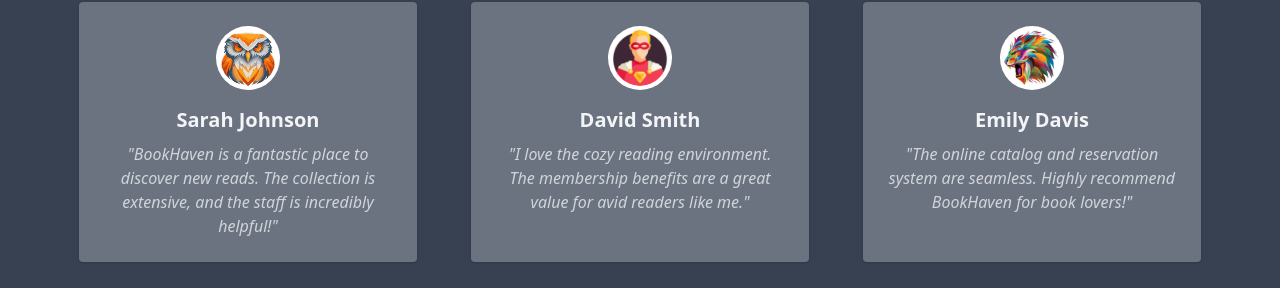
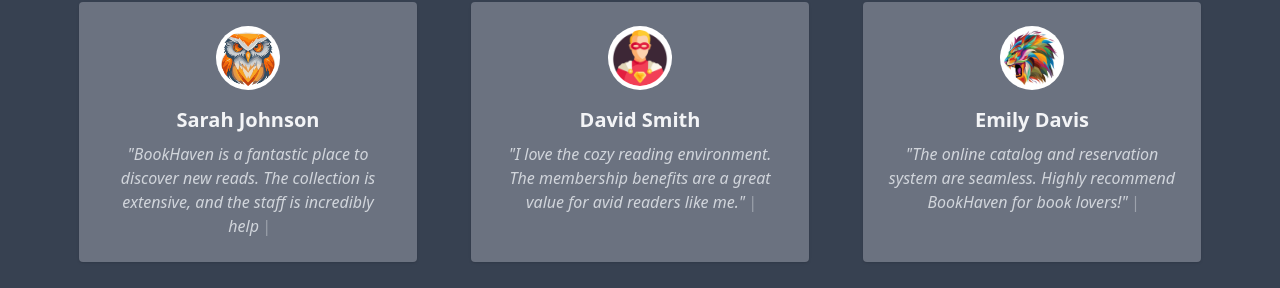
Before and after one commit to NissanJK/BookHaven-Client, a React (Vite) app: page / in a window 1280 px wide. Shown: the part 962-1250 px from the top of the page. Built offline with nearby package versions, Linux system fonts and the light colour scheme; no server answers.

Commit message:
typewriter effect added in customer feedback

```diff
--- a/package.json
+++ b/package.json
@@ -22,6 +22,7 @@
     "react-rating-stars-component": "^2.2.0",
     "react-responsive-carousel": "^3.2.23",
     "react-router-dom": "^7.1.0",
+    "react-simple-typewriter": "^5.0.1",
     "react-toastify": "^11.0.2",
     "react-tooltip": "^5.28.0",
     "sort-by": "^1.2.0",
--- a/src/components/CustomerFeedback.jsx
+++ b/src/components/CustomerFeedback.jsx
@@ -1,4 +1,5 @@
 import React from 'react';
+import { Typewriter } from 'react-simple-typewriter';
 
 const CustomerFeedback = () => {
     const feedbacks = [
@@ -37,7 +38,17 @@ const CustomerFeedback = () => {
                             className="w-16 h-16 rounded-full mx-auto mb-4 p-1 bg-white"
                         />
                         <h3 className="text-xl font-semibold text-gray-100">{feedback.name}</h3>
-                        <p className="text-gray-300 italic mt-2">"{feedback.feedback}"</p>
+                        <p className="text-gray-300 italic mt-2">
+                            <Typewriter
+                                words={[`"${feedback.feedback}"`]}
+                                loop={false}
+                                cursor
+                                cursorStyle="|"
+                                typeSpeed={50}
+                                deleteSpeed={30}
+                                delaySpeed={1000}
+                            />
+                        </p>
                     </div>
                 ))}
             </div>
```
Also changed, not shown: 2 other files (tests, documents, lock files or other folders).
